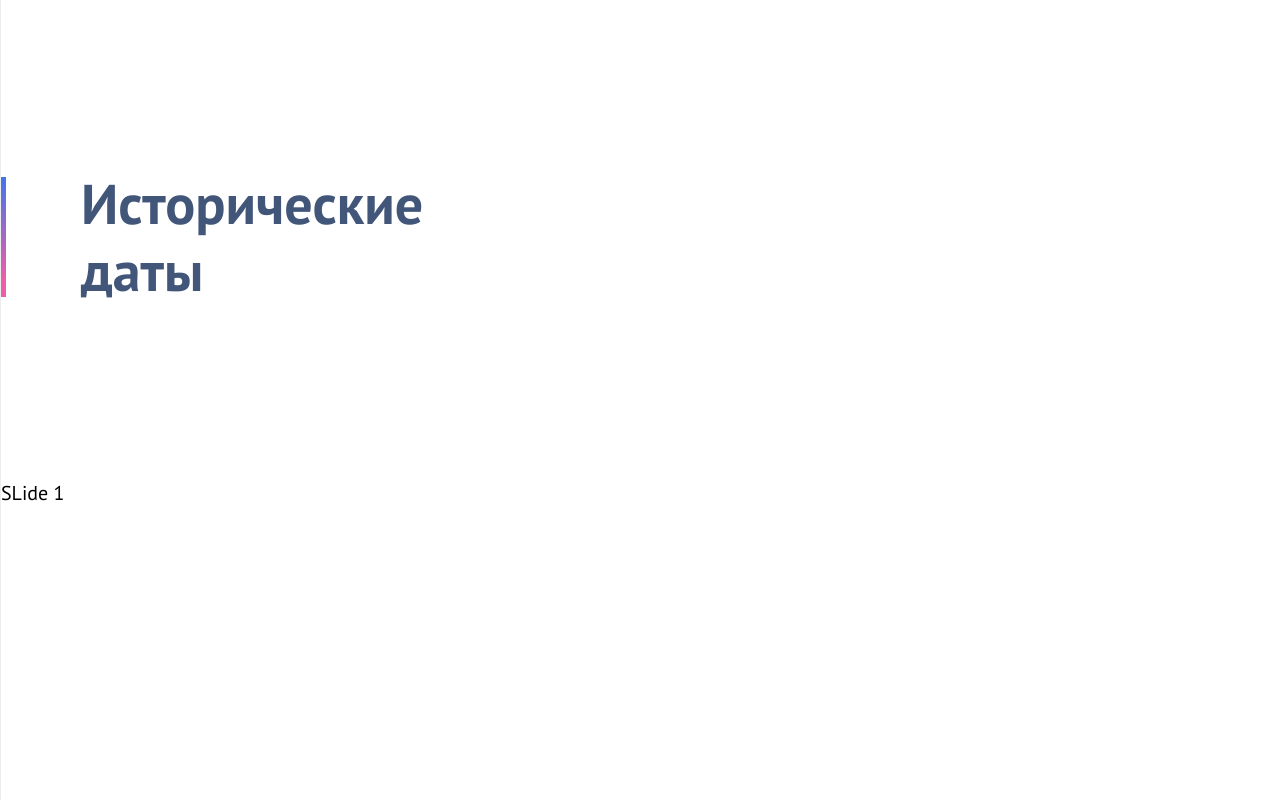
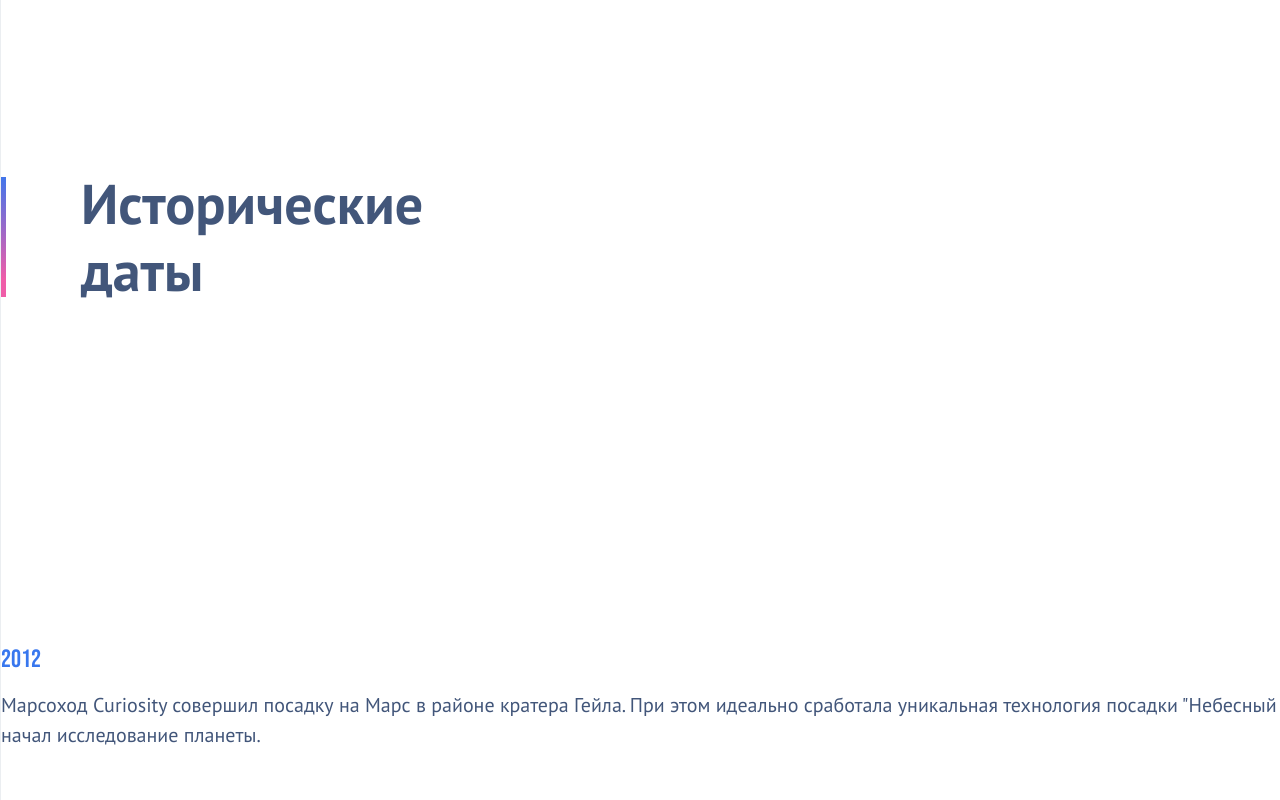
Before and after one commit to aleksandrdadaev/calendar-of-historical-events, a React (Create React App) app: page / in a window 1280 px wide. Shown: the top 800 px of the page. Built offline with nearby package versions, Linux system fonts and the light colour scheme.

Commit message:
create inner slider and styles slide

```diff
--- /dev/null
+++ b/src/shared/config/historical-dates.config.ts
@@ -0,0 +1,54 @@
+import { IHistoricalDatesBlock } from '../model/types/historical-dates.type'
+
+export const dates: IHistoricalDatesBlock[] = [
+	{
+		title: 'Наука',
+		events: [
+			{
+				year: 2012,
+				text: 'Марсоход Curiosity совершил посадку на Марс в районе кратера Гейла. При этом идеально сработала уникальная технология посадки "Небесный кран". Марсоход начал исследование планеты.',
+			},
+			{
+				year: 2015,
+				text: 'Физики доказали существование явления под названием "квантовая запутанность", при котором измерение свойств одной квантовой частицы, например фотона, влияет на другую квантовую частицу, которую в момент измерения от первой частицы могут отделять световые годы.',
+			},
+			{
+				year: 2016,
+				text: 'Было совершено уникальное достижение в сфере нейромедицины: мозговой имплант впервые позволил парализованному человеку пользоваться рукой.',
+			},
+			{
+				year: 2017,
+				text: 'Был официально запущен Европейский рентгеновский лазер на свободных электронах XFEL (X-ray free electron laser).',
+			},
+			{
+				year: 2019,
+				text: 'Завершился уникальный 7-летний международный проект по исследованию дальнего космоса – "Радиоастрон". Основным его инструментом был российский космический аппарат "Спектр-Р".',
+			},
+		],
+	},
+	{
+		title: 'Спорт',
+		events: [
+			{
+				year: 1999,
+				text: 'Финал Кубка УЕФА «Олимпик» — «Парма».\n12 мая итальянская «Парма» не оставила шансов клубу «Олимпик Марсель» и победила со счетом 3:0.',
+			},
+			{
+				year: 2008,
+				text: 'Финал Лиги чемпионов «Манчестер Юнайтед» — «Челси» прошел 21 мая на Большой спортивной арене в «Лужниках». Это был первый финальный матч Лиги чемпионов, проведённый в России.',
+			},
+			{
+				year: 2013,
+				text: 'Чемпионат мира по Легкой атлетике\nXIV чемпионат мира по лёгкой атлетике проходил в Москве с 10 по 18 августа на Большой спортивной арене в «Лужниках». Для проведения соревнований были уложены новые беговые дорожки и постелен натуральный газон.',
+			},
+			{
+				year: 2018,
+				text: 'Чемпионат мира по футболу проходил в 11 городах России на 12 стадионах.\nТоржественная церемония открытия турнира состоялась 14 июня на Большой спортивной арене в «Лужниках».',
+			},
+			{
+				year: 2021,
+				text: 'Чемпионат мира по пляжному футболу FIFA 2021 проходил с 19 августа - 29 августа 2021г. в Москве на территории спорткомплекса «Лужники». В финальной части соревнования принимали участие 16 сильнейших команд со всего мира.',
+			},
+		],
+	},
+]
--- /dev/null
+++ b/src/shared/model/types/historical-dates.type.ts
@@ -0,0 +1,6 @@
+import { IHistoricalEvent } from './historical-events.type'
+
+export interface IHistoricalDatesBlock {
+	title?: string
+	events: IHistoricalEvent[]
+}
--- /dev/null
+++ b/src/shared/model/types/historical-events.type.ts
@@ -0,0 +1,4 @@
+export interface IHistoricalEvent {
+	year: number
+	text: string
+}
--- /dev/null
+++ b/src/widgets/historical-dates/ui/inner-slider/InnerSlider.tsx
@@ -0,0 +1,25 @@
+import { FC } from 'react'
+import 'swiper/css'
+import 'swiper/css/virtual'
+import { Virtual } from 'swiper/modules'
+import { Swiper, SwiperSlide } from 'swiper/react'
+
+import { IHistoricalEvent } from '@/shared/model/types/historical-events.type'
+
+import Slide from '../slide/Slide'
+
+import styles from './InnerSlider.module.scss'
+
+const InnerSlider: FC<{ events: IHistoricalEvent[] }> = ({ events }) => {
+	return (
+		<Swiper modules={[Virtual]} virtual>
+			{events.map((event, index) => (
+				<SwiperSlide key={event.text} virtualIndex={index}>
+					<Slide slide={event} />
+				</SwiperSlide>
+			))}
+		</Swiper>
+	)
+}
+
+export default InnerSlider
--- a/src/widgets/historical-dates/ui/main-slider/MainSlider.module.scss
+++ b/src/widgets/historical-dates/ui/main-slider/MainSlider.module.scss
@@ -7,4 +7,11 @@
 .slider {
 	width: 100%;
 	flex-grow: 1;
+	display: flex;
+	flex-direction: column;
+
+	> div:first-child {
+		flex-grow: 1;
+		align-items: end;
+	}
 }
--- a/src/widgets/historical-dates/ui/main-slider/MainSlider.tsx
+++ b/src/widgets/historical-dates/ui/main-slider/MainSlider.tsx
@@ -1,17 +1,32 @@
 import { FC } from 'react'
 import 'swiper/css'
+import 'swiper/css/virtual'
+import { Virtual } from 'swiper/modules'
 import { Swiper, SwiperSlide } from 'swiper/react'
+
+import { dates } from '@/shared/config/historical-dates.config'
+
+import InnerSlider from '../inner-slider/InnerSlider'
 
 import styles from './MainSlider.module.scss'
 
 const MainSlider: FC = () => {
 	return (
 		<div className={styles.wrapper}>
-			<Swiper className={styles.slider}>
-				<SwiperSlide>SLide 1</SwiperSlide>
-				<SwiperSlide>SLide 2</SwiperSlide>
-				<SwiperSlide>SLide 3</SwiperSlide>
-				<SwiperSlide>SLide 4</SwiperSlide>
+			<Swiper
+				modules={[Virtual]}
+				virtual
+				className={styles.slider}
+				allowTouchMove={false}
+			>
+				{dates.map((eventsBlock, index) => (
+					<SwiperSlide
+						key={eventsBlock.title || String(new Date())}
+						virtualIndex={index}
+					>
+						<InnerSlider events={eventsBlock.events} />
+					</SwiperSlide>
+				))}
 			</Swiper>
 		</div>
 	)
--- /dev/null
+++ b/src/widgets/historical-dates/ui/slide/Slide.module.scss
@@ -0,0 +1,19 @@
+.wrapper {
+	width: 100%;
+	display: flex;
+	flex-direction: column;
+	gap: 15px;
+}
+
+.year {
+	display: block;
+	font-family: 'Bebas Neue', sans-serif;
+	font-size: 25px;
+	line-height: 30px;
+	color: #3877ee;
+}
+
+.text {
+	line-height: 30px;
+	color: #42567a;
+}
--- /dev/null
+++ b/src/widgets/historical-dates/ui/slide/Slide.tsx
@@ -0,0 +1,16 @@
+import { FC } from 'react'
+
+import { IHistoricalEvent } from '@/shared/model/types/historical-events.type'
+
+import styles from './Slide.module.scss'
+
+const Slide: FC<{ slide: IHistoricalEvent }> = ({ slide: { text, year } }) => {
+	return (
+		<div className={styles.wrapper}>
+			<span className={styles.year}>{year}</span>
+			<p className={styles.text}>{text}</p>
+		</div>
+	)
+}
+
+export default Slide
```
Also changed, not shown: src/widgets/historical-dates/ui/inner-slider/InnerSlider.scss (added).
